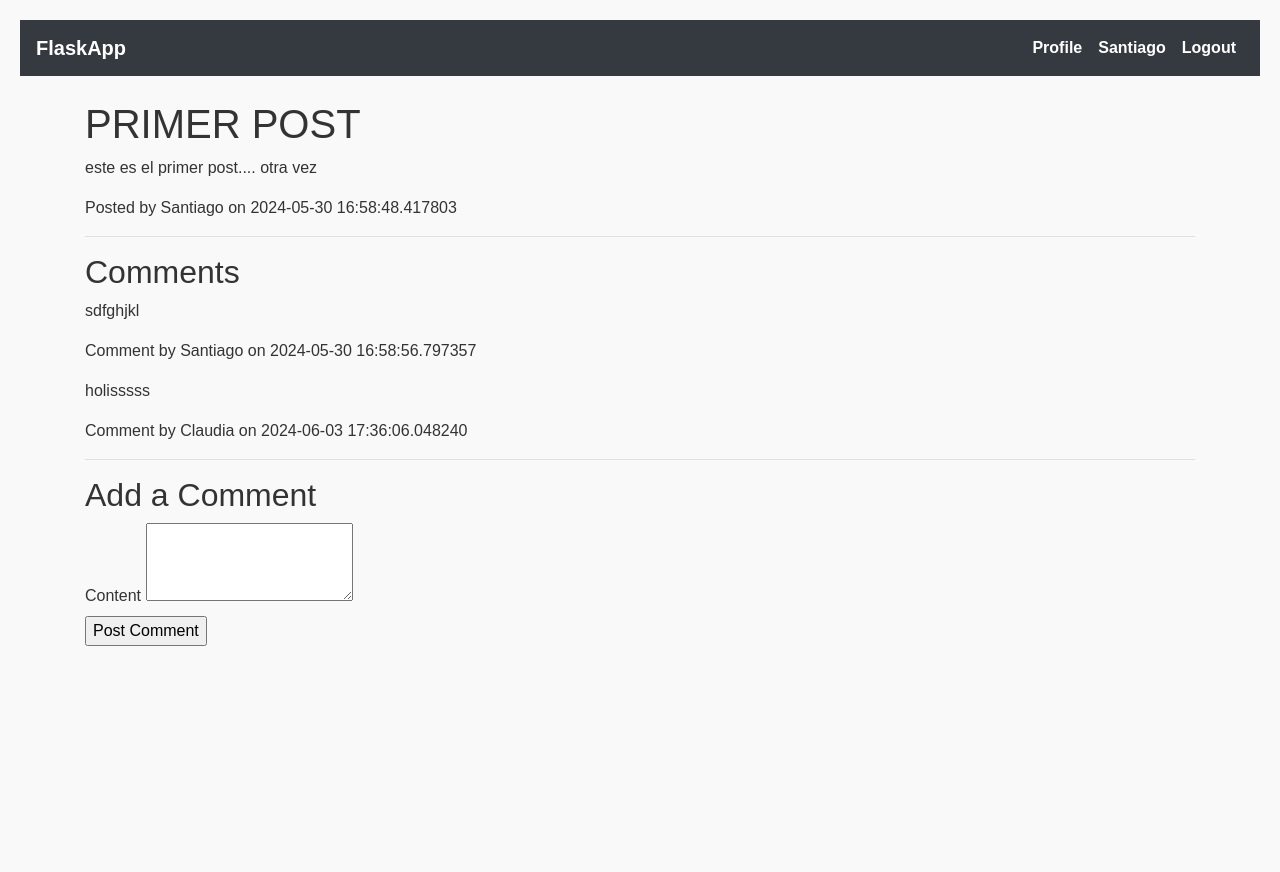
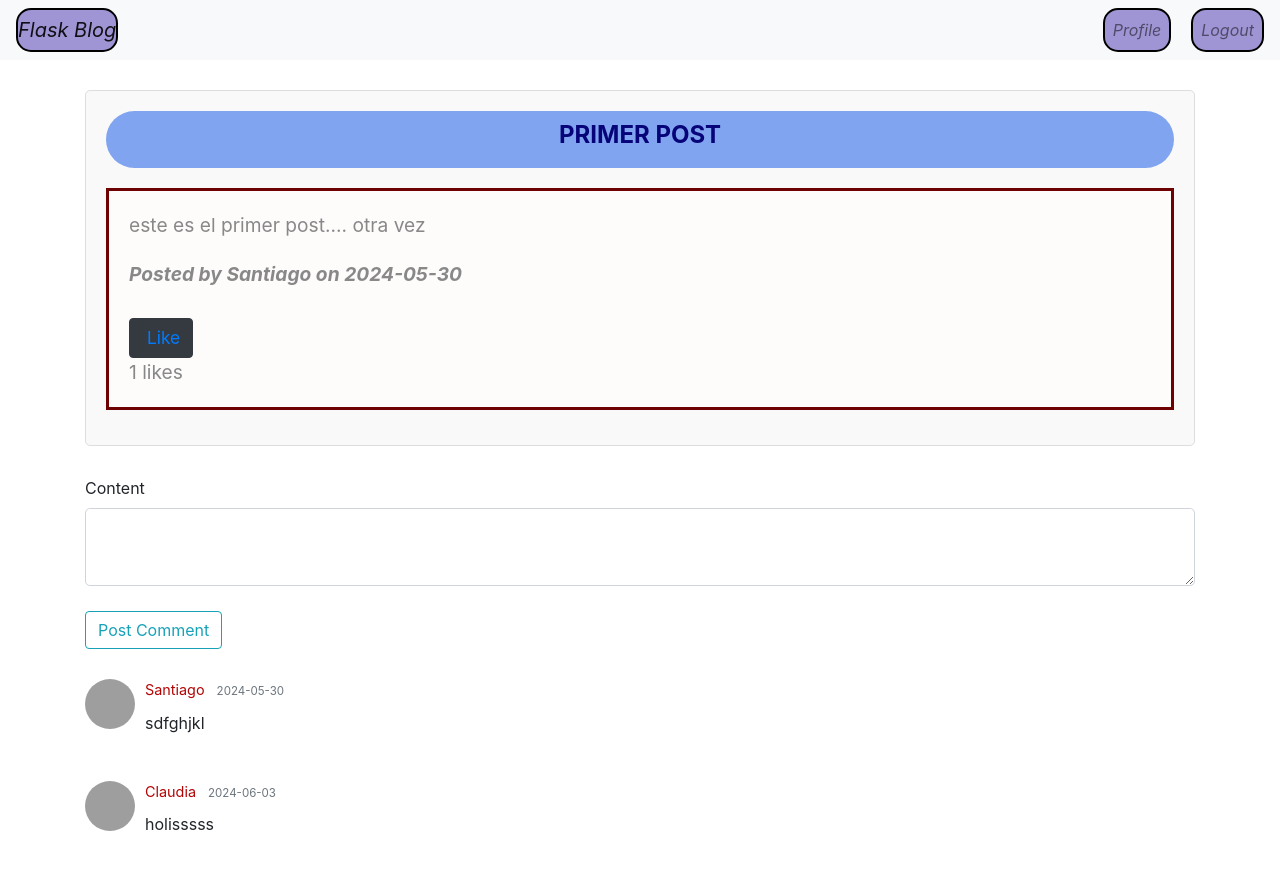
Before and after one commit to ecocultura/new_flask_app, a Flask app: page /post/1 in a window 1280 px wide. Before the commit the page ends 646 px from the top, so only its background shows below. Run offline with Flask 3, Linux system fonts and the light colour scheme; a user stored in the database is signed in; some libraries are stand-ins or nearby versions; some web fonts are replaced; grey boxes are pictures that could not be loaded.

Commit message:
Descripción detallada de los cambios realizados

```diff
--- a/app/routes.py
+++ b/app/routes.py
@@ -2,9 +2,10 @@
 from flask import render_template, url_for, flash, redirect, request
 from app import app, db, bcrypt
 from app.forms import RegistrationForm, LoginForm, ProfileForm, PostForm, CommentForm
-from app.models import User, Post, Comment
+from app.models import User, Post, Comment, Like
 from flask_login import login_user, current_user, logout_user, login_required
 from flask import request
+from app.utils import user_liked_posts
 
 @app.route("/")
 @app.route("/home")
@@ -87,4 +88,28 @@ def post(post_id):
         flash('Your comment has been created!', 'success')
         return redirect(url_for('post', post_id=post.id))
     comments = Comment.query.filter_by(post_id=post.id).all()
-    return render_template('post.html', title=post.title, post=post, form=form, comments=comments)
+    liked = user_liked_posts(current_user.id, post.id)
+    return render_template('post.html', title=post.title, post=post, form=form, comments=comments, liked=liked)
+
+@app.route('/like/<int:post_id>', methods=['POST'])
+@login_required
+def like_post(post_id):
+    post = Post.query.get_or_404(post_id)
+    like = Like.query.filter_by(user_id=current_user.id, post_id=post_id).first()
+    if like:
+        db.session.delete(like)
+        db.session.commit()
+        flash('You unliked this post', 'Success!')
+    else:
+        new_like = Like(user_id=current_user.id, post_id=post_id)
+        db.session.add(new_like)
+        db.session.commit()
+        flash('You liked this post', 'Success!')
+    return redirect(url_for('post', post_id=post.id))
+
+@app.route('/user/<string:username>')
+@login_required
+def user_posts(username):
+    user = User.query.filter_by(username=username).first_or_404()
+    posts = Post.query.filter_by(author=user).all()
+    return render_template('user_posts.html', posts=posts, user=user)
--- /dev/null
+++ b/app/static/css/custom.css
@@ -0,0 +1,159 @@
+/* Navbar Styles */
+.custom-navbar {
+    background-color: #6f0404; /* Sky Blue */
+    }
+
+.custom-navbar-brand,
+.custom-nav-link {
+    color: #1c1c89; /* Dark Blue */
+    font-style: italic;
+}
+
+.custom-nav-link:hover {
+    color: #000000; /* Black */
+}
+
+.navbar-brand,
+.nav-link {
+    border: 2.5px solid #000000; /* Black Borders */
+    border-radius: 15px;
+    background-color: #a095d4; /* Dark Blue */
+    color: #ffffff; /* White Text */
+}
+
+.nav-link {
+    margin-left: 20px;
+}
+
+/* Post Styles */
+.post-container {
+    border: 1px solid #67acf5; /* Sky Blue Border */
+    margin: 20px 0;
+    padding: 20px;
+    background-color: #d19f9f; /* White Background */
+    text-align: center;
+}
+
+.post-title-container {
+    background-color: #80a4f0; /* Sky Blue Background */
+    padding: 10px;
+    border-radius: 70px;
+}
+
+.post-title {
+    font-weight: bold;
+    color: #00008B; /* Dark Blue Text */
+    margin: 3;
+}
+
+.post-content {
+    margin-top: 20px;
+    text-align: left;
+    background-color: #fefbfb; /* White Background */
+    border: 3px solid #6e0202; /* Sky Blue Border */
+    padding: 20px;
+}
+
+.post-metadata {
+    font-weight: bold;
+    font-style: italic;
+    margin-top: 10px;
+    text-align: left;
+}
+
+/* General styles for post containers */
+.post-container {
+    margin: 20px 0;
+    padding: 20px;
+    border: 1px solid #ddd;
+    border-radius: 5px;
+    background-color: #f9f9f9;
+}
+
+/* Title styling */
+.post-title-container {
+    margin-bottom: 10px;
+}
+
+.post-title {
+    font-size: 1.5em;
+    font-weight: bold;
+    color: #070378;
+}
+
+/* Post content styling */
+.post-content {
+    margin-bottom: 15px;
+    font-size: 1.2em;
+    line-height: 1.5;
+    color: #888;
+}
+
+/* Metadata styling */
+.post-metadata {
+    font-size: 1em;
+    color: #888;
+    margin-bottom: 15px;
+}
+
+/* Likes and comments section */
+.post-likes {
+    margin-top: 10px;
+}
+
+.post-likes .btn {
+    font-size: 0.9em;
+    color: #007bff;
+}
+
+.post-likes i {
+    margin-right: 5px;
+    text-align: center;
+
+}
+
+/* Comment form and section */
+.content-section {
+    margin-top: 30px;
+}
+
+.content-section .form-group {
+    margin-bottom: 15px;
+}
+
+.content-section .btn {
+    margin-top: 10px;
+}
+
+/* Profile image styling */
+.article-img {
+    width: 50px;
+    height: 50px;
+    border-radius: 50%;
+    margin-right: 10px;
+}
+
+/* Comment styling */
+.media {
+    margin-bottom: 20px;
+}
+
+.article-metadata {
+    margin-bottom: 10px;
+    font-size: 0.9em;
+    color: #666;
+}
+
+.article-metadata a {
+    color: #b30505;
+    text-decoration: none;
+}
+
+.article-metadata a:hover {
+    text-decoration: underline;
+    color: #b30505;
+}
+
+.text-muted {
+    color: #080808;
+}
--- a/app/templates/base.html
+++ b/app/templates/base.html
@@ -1,37 +1,30 @@
-<!-- app/templates/base.html -->
 <!DOCTYPE html>
 <html lang="en">
 <head>
     <meta charset="UTF-8">
     <meta name="viewport" content="width=device-width, initial-scale=1.0">
-    <title>{% block title %}Flask App{% endblock %}</title>
+    <title>{% block title %}Flask Blog{% endblock %}</title>
     <link rel="stylesheet" href="https://stackpath.bootstrapcdn.com/bootstrap/4.3.1/css/bootstrap.min.css">
-    <link rel="stylesheet" href="{{ url_for('static', filename='style.css') }}">
+    <link rel="stylesheet" href="{{ url_for('static', filename='css/custom.css') }}">
 </head>
 <body>
-    <nav class="navbar navbar-expand-lg navbar-dark bg-dark">
-        <a class="navbar-brand" href="{{ url_for('home') }}">FlaskApp</a>
-        <button class="navbar-toggler" type="button" data-toggle="collapse" data-target="#navbarNav" aria-controls="navbarNav" aria-expanded="false" aria-label="Toggle navigation">
-            <span class="navbar-toggler-icon"></span>
-        </button>
-        <div class="collapse navbar-collapse" id="navbarNav">
+    <nav class="navbar navbar-expand-lg navbar-light bg-light custom-navbar">
+        <a class="navbar-brand custom-navbar-brand" href="{{ url_for('home') }}">Flask Blog</a>
+        <div class="collapse navbar-collapse">
             <ul class="navbar-nav ml-auto">
                 {% if current_user.is_authenticated %}
                     <li class="nav-item">
-                        <a class="nav-link" href="{{ url_for('profile') }}">Profile</a>
+                        <a class="nav-link custom-nav-link" href="{{ url_for('profile', username=current_user.username) }}">Profile</a>
                     </li>
                     <li class="nav-item">
-                        <a class="nav-link" href="#">{{ current_user.username }}</a>
-                    </li>
-                    <li class="nav-item">
-                        <a class="nav-link" href="{{ url_for('logout') }}">Logout</a>
+                        <a class="nav-link custom-nav-link" href="{{ url_for('logout') }}">Logout</a>
                     </li>
                 {% else %}
                     <li class="nav-item">
-                        <a class="nav-link" href="{{ url_for('login') }}">Login</a>
+                        <a class="nav-link custom-nav-link" href="{{ url_for('login') }}">Login</a>
                     </li>
                     <li class="nav-item">
-                        <a class="nav-link" href="{{ url_for('register') }}">Register</a>
+                        <a class="nav-link custom-nav-link" href="{{ url_for('register') }}">Register</a>
                     </li>
                 {% endif %}
             </ul>
@@ -49,8 +42,5 @@
         {% endwith %}
         {% block content %}{% endblock %}
     </div>
-    <script src="https://code.jquery.com/jquery-3.3.1.slim.min.js"></script>
-    <script src="https://cdnjs.cloudflare.com/ajax/libs/popper.js/1.14.7/umd/popper.min.js"></script>
-    <script src="https://stackpath.bootstrapcdn.com/bootstrap/4.3.1/js/bootstrap.min.js"></script>
 </body>
 </html>
--- a/app/templates/post.html
+++ b/app/templates/post.html
@@ -1,21 +1,54 @@
 {% extends "base.html" %}
 {% block content %}
-  <h1>{{ post.title }}</h1>
-  <p>{{ post.content }}</p>
-  <p>Posted by {{ post.author.username }} on {{ post.date_posted }}</p>
-  <hr>
-  <h2>Comments</h2>
-  {% for comment in comments %}
-    <div class="comment">
-      <p>{{ comment.content }}</p>
-      <p>Comment by {{ comment.author.username }} on {{ comment.date_posted }}</p>
+<article class="media content-section post-container" style="border: 1px solid #ddd; border-radius: 5px; margin-bottom: 20px; padding: 20px;">
+    <div class="media-body">
+        <div class="post-title-container">
+            <h2 class="post-title">{{ post.title }}</h2>
+        </div>
+        <div class="post-content" style="margin-top: 20px;">
+            <p>{{ post.content }}</p>
+            <div class="post-metadata" style="margin-top: 20px;">
+                <span style="font-weight: bold;">Posted by <em>{{ post.author.username }}</em> on <em>{{ post.date_posted.strftime('%Y-%m-%d') }}</em></span>
+            </div>
+            <div class="post-likes" style="margin-top: 20px;">
+                <form action="{{ url_for('like_post', post_id=post.id) }}" method="post">
+                    <button type="submit" class="btn btn-dark like-btn">
+                        {% if liked %}
+                            <i class="fas fa-thumbs-up"></i> Unlike
+                        {% else %}
+                            <i class="fas fa-thumbs-up"></i> Like
+                        {% endif %}
+                    </button>
+                </form>
+                <span>{{ post.likes|length }} likes</span>
+            </div>
+        </div>
     </div>
-  {% endfor %}
-  <hr>
-  <h2>Add a Comment</h2>
-  <form method="POST" action="">
-    {{ form.hidden_tag() }}
-    <div>{{ form.content.label }} {{ form.content(rows=3) }}</div>
-    <div>{{ form.submit() }}</div>
-  </form>
+</article>
+<section class="content-section">
+    <form method="POST">
+        {{ form.hidden_tag() }}
+        <div class="form-group">
+            {{ form.content.label(class="form-control-label") }}
+            {{ form.content(class="form-control form-control-lg") }}
+        </div>
+        <div class="form-group">
+            {{ form.submit(class="btn btn-outline-info") }}
+        </div>
+    </form>
+</section>
+<section class="content-section">
+    {% for comment in comments %}
+    <div class="media content-section">
+        <img class="rounded-circle article-img" src="{{ url_for('static', filename='profile_pics/' + comment.author.image_file) }}">
+        <div class="media-body">
+            <div class="article-metadata">
+                <a class="mr-2" href="{{ url_for('user_posts', username=comment.author.username) }}">{{ comment.author.username }}</a>
+                <small class="text-muted">{{ comment.date_posted.strftime('%Y-%m-%d') }}</small>
+            </div>
+            <p>{{ comment.content }}</p>
+        </div>
+    </div>
+    {% endfor %}
+</section>
 {% endblock %}
--- /dev/null
+++ b/app/utils.py
@@ -0,0 +1,4 @@
+from app.models import Like
+
+def user_liked_posts(user_id, post_id):
+    return Like.query.filter_by(user_id=user_id, post_id=post_id).first() is not None
```
Also changed, not shown: app/models.py (+11 -0 lines), app/templates/index.html (+5 -7 lines), app/templates/user_posts.html (added, +18 -0 lines), migrations/versions/4e331a4ac9a0_add_like_model.py (added, +36 -0 lines), migrations/versions/5e58195ea391_add_image_file_to_user_model_with_.py (added, +32 -0 lines), instance/site.db.
